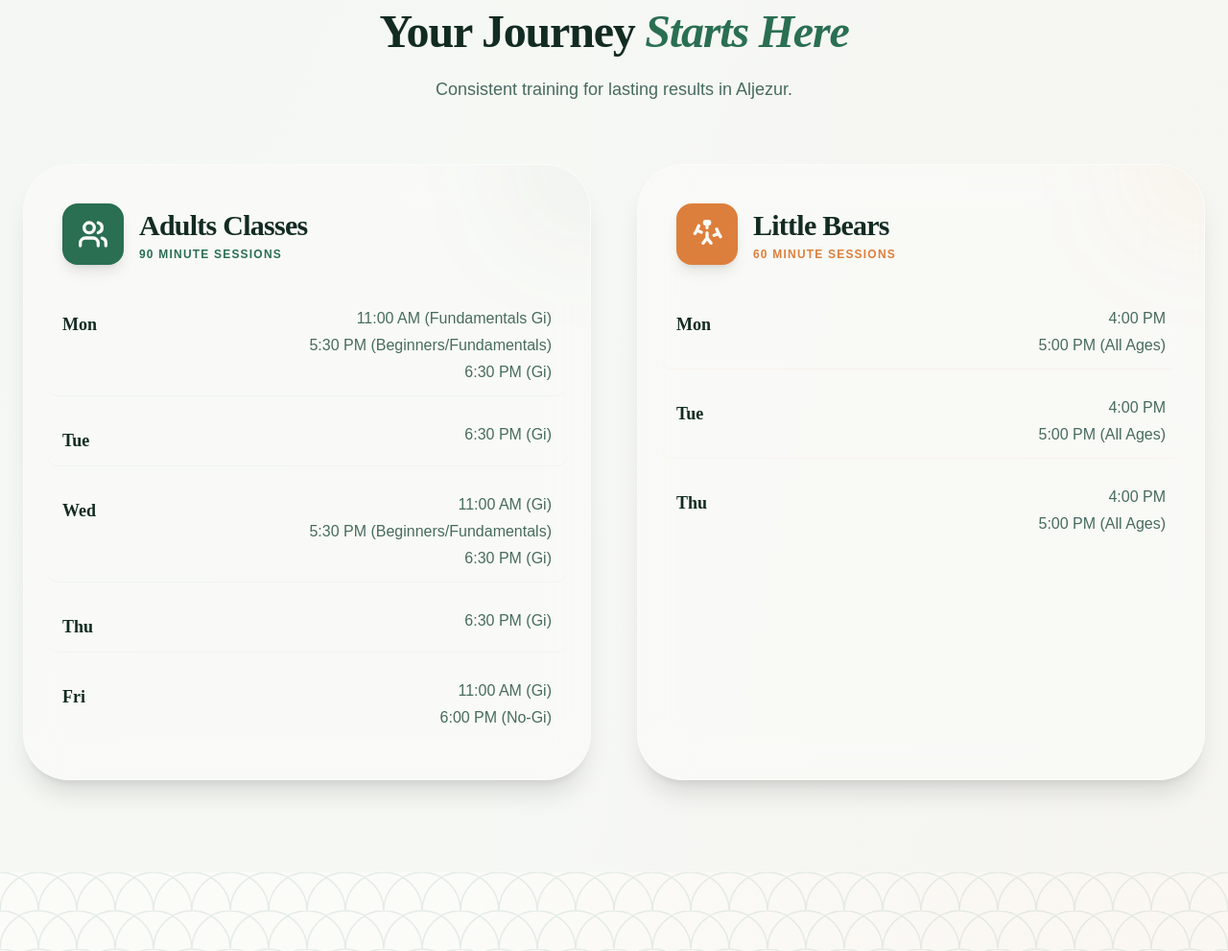
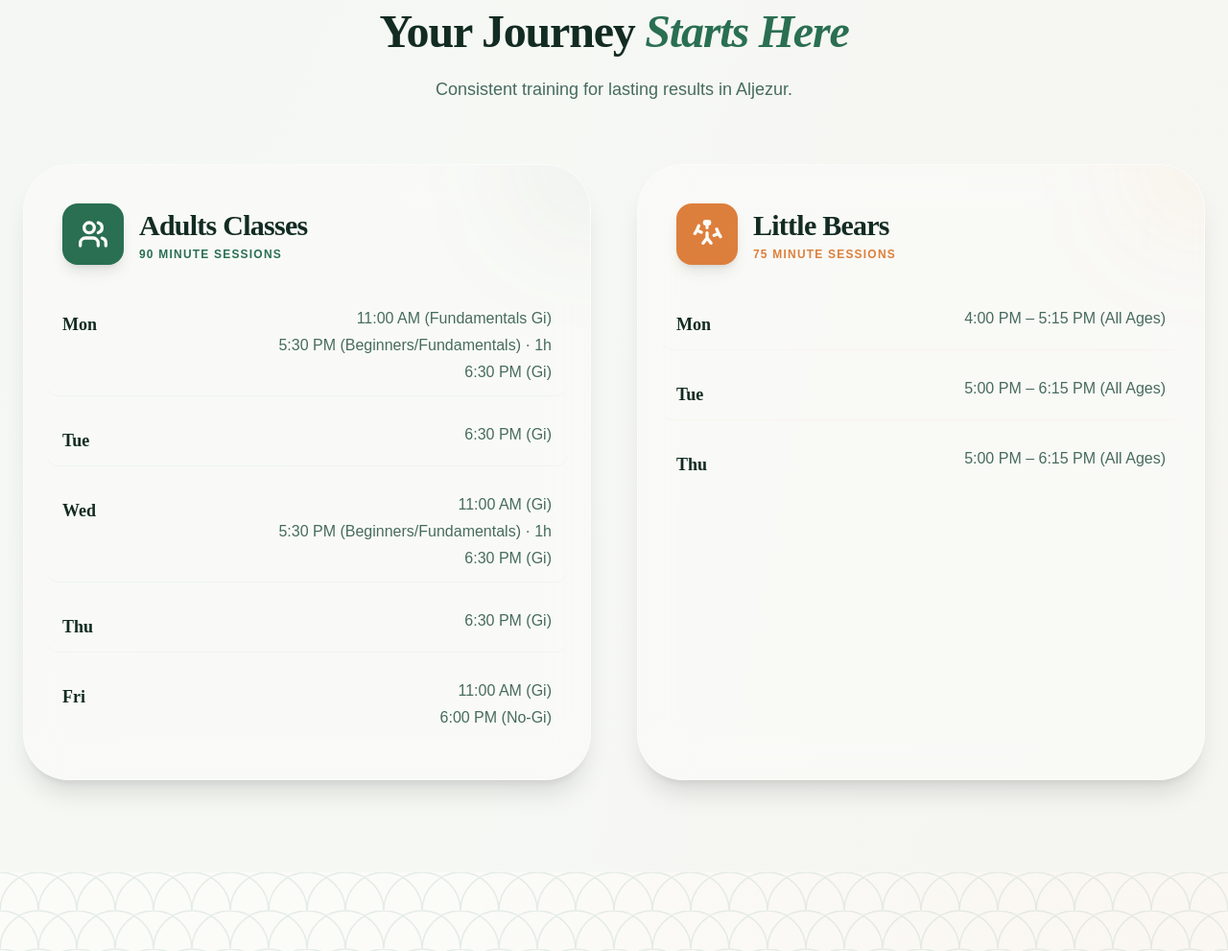
Before and after one commit to mderazon/bbjj, an Astro site: page / in a window 1280 px wide. Shown: the part 3376-4367 px from the top of the page at 96% size. Built offline with nearby package versions, Linux system fonts and the light colour scheme; Astro itself is replaced by a stand-in of ours; a web font is replaced by a local one.

Commit message:
Update class schedule

```diff
--- a/src/components/Schedule.astro
+++ b/src/components/Schedule.astro
@@ -17,6 +17,11 @@ const kidsSchedule = [
   `${t("schedule.tue")}: ${t("schedule.kids.tue")}`,
   `${t("schedule.thu")}: ${t("schedule.kids.thu")}`,
 ];
+
+// Only mark classes that differ from the default 90 minutes:
+// beginner classes run 1 hour, so they get a subtle "· 1h" suffix.
+const classLine = (cls: string) =>
+  cls.includes("Beginners") ? `${cls} · 1h` : cls;
 ---
 
 <section
@@ -95,7 +100,7 @@ const kidsSchedule = [
                     </span>
                     <div class="text-muted-foreground font-body text-right font-medium space-y-1">
                       {classes.map((cls) => (
-                        <div>{cls}</div>
+                        <div>{classLine(cls)}</div>
                       ))}
                     </div>
                   </div>
--- a/src/i18n/ui.ts
+++ b/src/i18n/ui.ts
@@ -62,7 +62,7 @@ export const ui = {
     "schedule.adults.title": "Adults Classes",
     "schedule.adults.duration": "90 Minute Sessions",
     "schedule.kids.title": "Little Bears",
-    "schedule.kids.duration": "60 Minute Sessions",
+    "schedule.kids.duration": "75 Minute Sessions",
     "schedule.mon": "Mon",
     "schedule.tue": "Tue",
     "schedule.wed": "Wed",
@@ -75,9 +75,9 @@ export const ui = {
       "11:00 AM (Gi), 5:30 PM (Beginners/Fundamentals) & 6:30 PM (Gi)",
     "schedule.adults.thu": "6:30 PM (Gi)",
     "schedule.adults.fri": "11:00 AM (Gi) & 6:00 PM (No-Gi)",
-    "schedule.kids.mon": "4:00 PM, 5:00 PM (All Ages)",
-    "schedule.kids.tue": "4:00 PM, 5:00 PM (All Ages)",
-    "schedule.kids.thu": "4:00 PM, 5:00 PM (All Ages)",
+    "schedule.kids.mon": "4:00 PM – 5:15 PM (All Ages)",
+    "schedule.kids.tue": "5:00 PM – 6:15 PM (All Ages)",
+    "schedule.kids.thu": "5:00 PM – 6:15 PM (All Ages)",
     "instructor.role": "Teacher & Mentor",
     "instructor.name.prefix": "Scotty",
     "instructor.name.nickname": '"The Bear"',
@@ -158,7 +158,7 @@ export const ui = {
     "schedule.adults.title": "Aulas de Adultos",
     "schedule.adults.duration": "Sessões de 90 Minutos",
     "schedule.kids.title": "Little Bears",
-    "schedule.kids.duration": "Sessões de 60 Minutos",
+    "schedule.kids.duration": "Sessões de 75 Minutos",
     "schedule.mon": "Seg",
     "schedule.tue": "Ter",
     "schedule.wed": "Qua",
@@ -171,9 +171,9 @@ export const ui = {
       "11:00 (Gi), 17:30 (Iniciantes/Fundamentals) & 18:30 (Gi)",
     "schedule.adults.thu": "18:30 (Gi)",
     "schedule.adults.fri": "11:00 (Gi) & 18:00 (No-Gi)",
-    "schedule.kids.mon": "16:00, 17:00 (Todas as idades)",
-    "schedule.kids.tue": "16:00, 17:00 (Todas as idades)",
-    "schedule.kids.thu": "16:00, 17:00 (Todas as idades)",
+    "schedule.kids.mon": "16:00 – 17:15 (Todas as idades)",
+    "schedule.kids.tue": "17:00 – 18:15 (Todas as idades)",
+    "schedule.kids.thu": "17:00 – 18:15 (Todas as idades)",
     "instructor.role": "Professor e Mentor",
     "instructor.name.prefix": "Scotty",
     "instructor.name.nickname": '"The Bear"',
```
